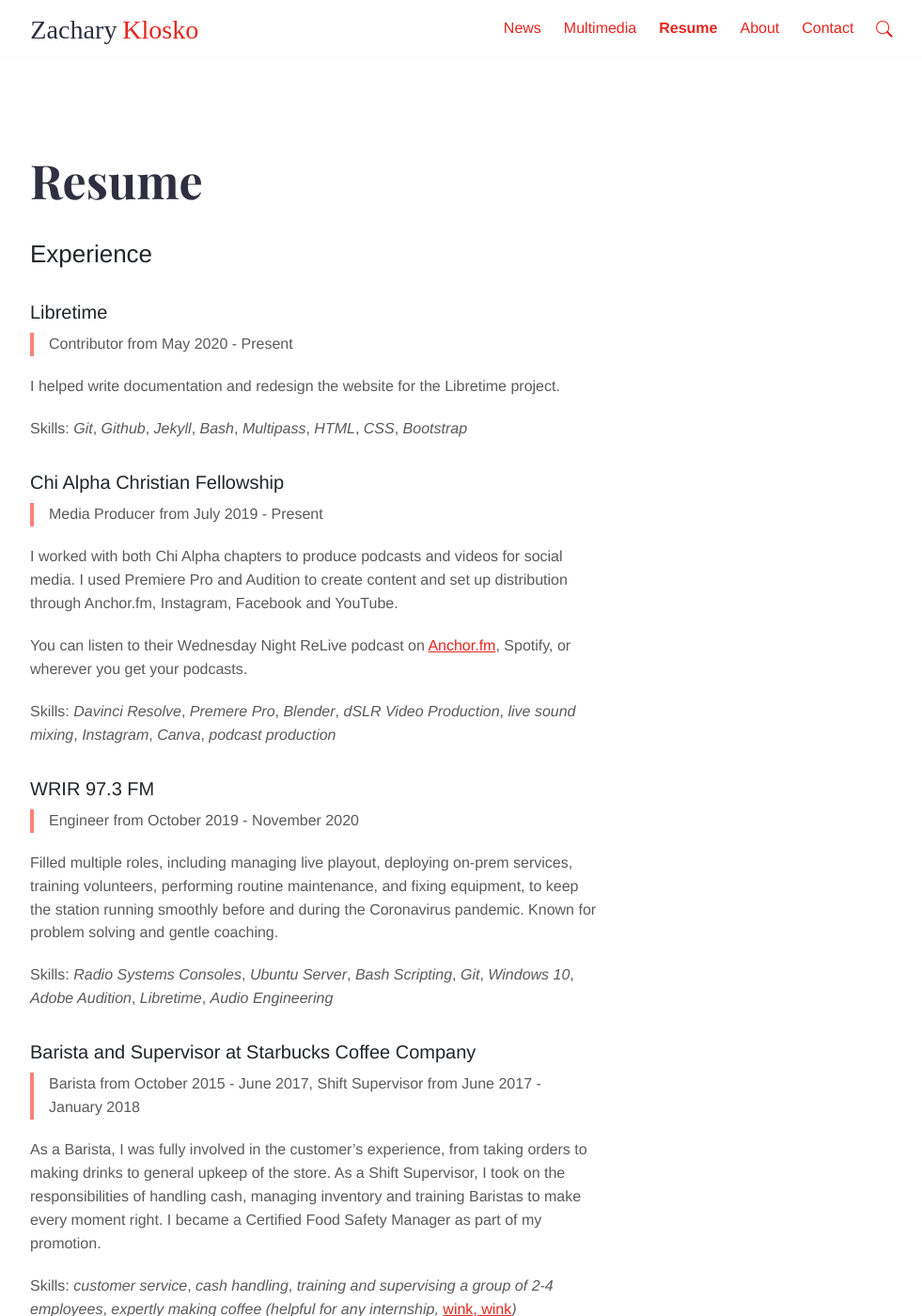
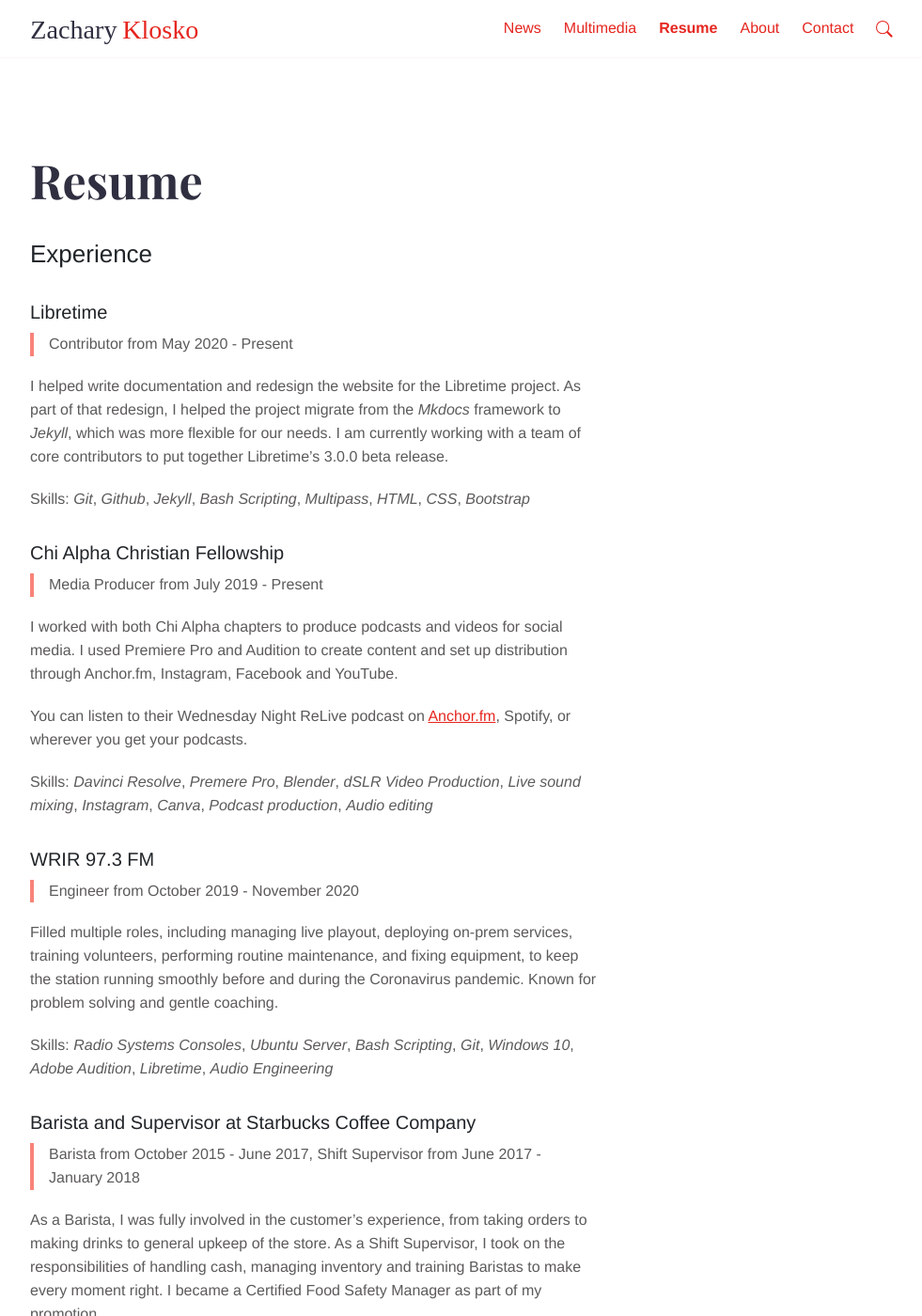
Before and after one commit to zklosko/zklosko.github.io, a Jekyll site: the page built from resume.md, in a window 1280 px wide and 1400 px high. Shown: the whole window at 94% size, without its empty margins (143-1124 px from the left). Built offline with Jekyll 4.4.1, drawn with Linux system fonts in a browser that asks for light colours; some of the changed text lies outside the part shown.

```diff
--- a/_layouts/home.html
+++ b/_layouts/home.html
@@ -31,7 +31,7 @@ bodyClass: page-home
       <div class="col-12 col-md-4 mb-1">
         <div class="service service-summary">
           <div class="service-content">
-            <h5 class="service-content">{{ post.category }}</h5>
+            <h5 class="service-content">{{ post.category | upcase }}</h5>
             <h2 class="service-title">
               <a href="{{site.baseurl}}{{ post.url }}">{{ post.title }}</a>
             </h2>
--- a/_layouts/post.html
+++ b/_layouts/post.html
@@ -6,10 +6,10 @@ layout: default
   <div class="row justify-content-start">
     <div class="col-12 col-md-8">
       <div class="service service-single">
-        <h3 class="service-content">{{ page.category }}</h3>
+        <h3 class="content">{{ page.category | upcase }}</h3>
         <!-- <img src="{{ page.image }}"> -->
         <h1 class="title">{{page.title}}</h1>
-        <h5 class="service-content">by Zachary Klosko</h5
+        <h5 class="content">by Zachary Klosko</h5
         <br>
         <br>
         <div class="content">{{content}}</div>
--- a/resume.md
+++ b/resume.md
@@ -11,9 +11,12 @@ bodyClass: page-resume
 
 > Contributor from May 2020 - Present
 
-I helped write documentation and redesign the website for the Libretime project.
+I helped write documentation and redesign the website for the Libretime project. As part
+of that redesign, I helped the project migrate from the *Mkdocs* framework to *Jekyll*,
+which was more flexible for our needs. I am currently working with a team of core contributors
+to put together Libretime's 3.0.0 beta release.
 
-Skills: *Git*, *Github*, *Jekyll*, *Bash*, *Multipass*, *HTML*, *CSS*, *Bootstrap*
+Skills: *Git*, *Github*, *Jekyll*, *Bash Scripting*, *Multipass*, *HTML*, *CSS*, *Bootstrap*
 
 ### Chi Alpha Christian Fellowship
 
@@ -25,7 +28,7 @@ You can listen to their Wednesday Night ReLive podcast on [Anchor.fm](https://an
 Spotify, or wherever you get your podcasts.
 
 Skills: *Davinci Resolve*, *Premere Pro*, *Blender*, *dSLR Video Production*,
-*live sound mixing*, *Instagram*, *Canva*, *podcast production*
+*Live sound mixing*, *Instagram*, *Canva*, *Podcast production*, *Audio editing*
 
 ### WRIR 97.3 FM
 
@@ -45,8 +48,8 @@ Skills: *Radio Systems Consoles*, *Ubuntu Server*, *Bash Scripting*, *Git*, *Win
 
 As a Barista, I was fully involved in the customer’s experience, from taking orders to making drinks to general upkeep of the store. As a Shift Supervisor, I took on the responsibilities of handling cash, managing inventory and training Baristas to make every moment right. I became a Certified Food Safety Manager as part of my promotion.
 
-Skills: *customer service*, *cash handling*, *training and supervising a group of 2-4 employees*,
-*expertly making coffee (helpful for any internship,* [wink, wink](/contact)*)*
+Skills: *Customer service*, *Cash handling*, *Training and supervising a group of 2-4 employees*,
+*Expertly making coffee (helpful for any internship,* [wink, wink](/contact)*)*
 
 ## Education
 
```
Also changed, not shown: _posts/2019-11-06-chi-alpha.md (+0 -2 lines), _posts/2020-11-23-twitter-moment.md (added, +10 -0 lines).
